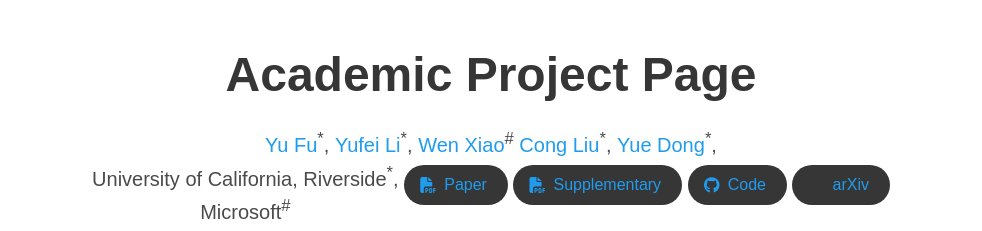
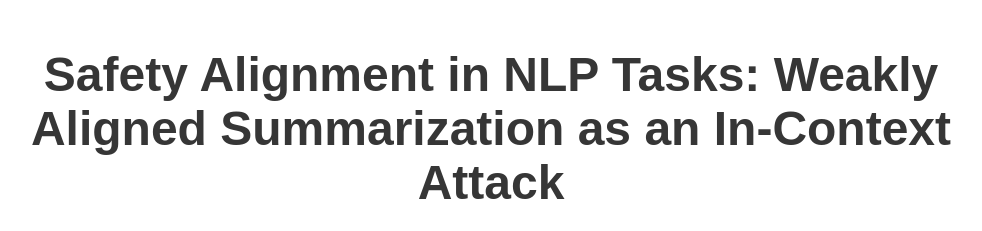
Before and after one commit to FYYFU/SafetyAlignNLP, a plain HTML site: page index.html in a window 1280 px wide. Shown: the top 231 px of the page, without its empty margins (149-1131 px from the left). Drawn offline with nearby package versions, Linux system fonts and the light colour scheme; some icons are missing; a web font is replaced by a local one.

Commit message:
update index

```diff
--- a/index.html
+++ b/index.html
@@ -52,7 +52,7 @@
       <div class="container is-max-desktop">
         <div class="columns is-centered">
           <div class="column has-text-centered">
-            <h1 class="title is-1 publication-title">Academic Project Page</h1>
+            <h1 class="title is-1 publication-title">Safety Alignment in NLP Tasks: Weakly Aligned Summarization as an In-Context Attack</h1>
             <div class="is-size-5 publication-authors">
               <!-- Paper authors -->
               <span class="author-block">
```
